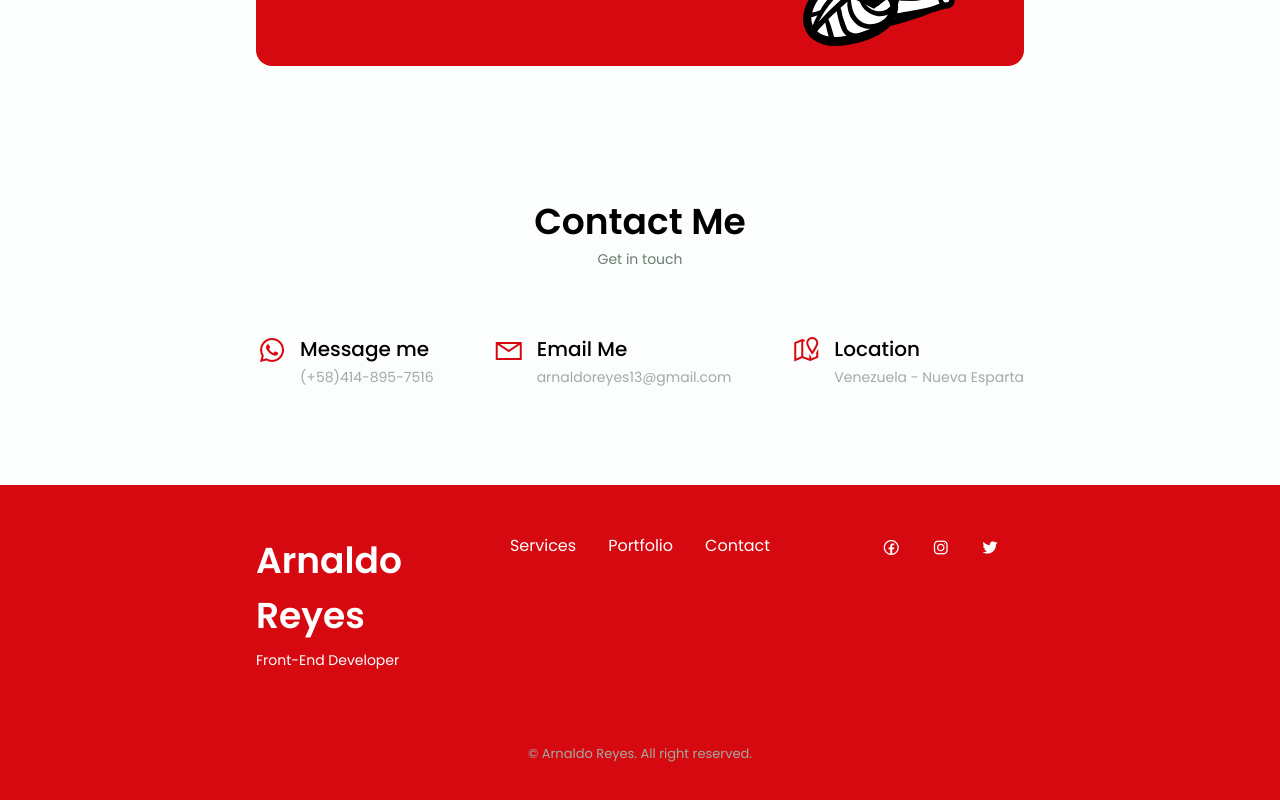
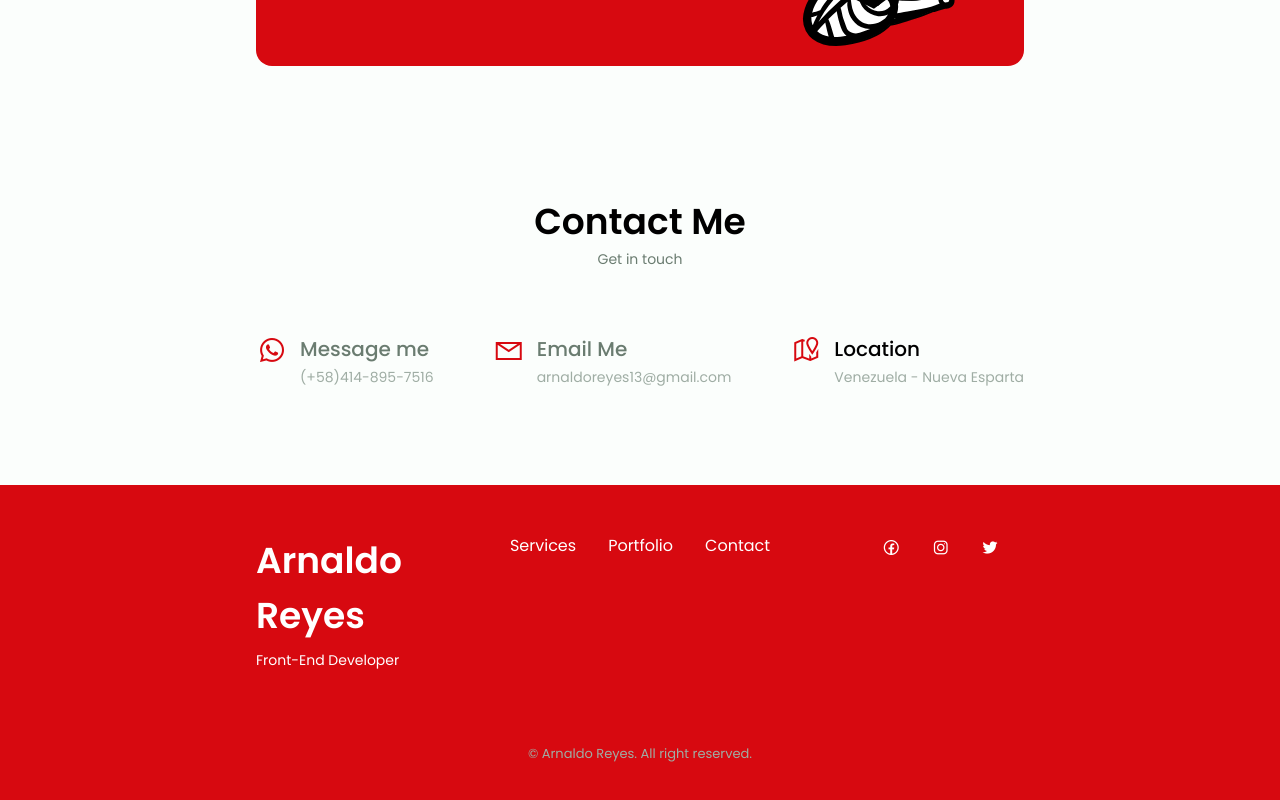
Before and after one commit to arnaldoreyes/arnaldoreyes.github.io, a plain HTML site: page index.html in a window 1280 px wide. Shown: the part 4047-4847 px from the top of the page. Drawn offline with nearby package versions, Linux system fonts and the light colour scheme.

Commit message:
fix dark mode

```diff
--- a/css/style.css
+++ b/css/style.css
@@ -1048,7 +1048,7 @@ body.dark-theme .gallery-item h3 {
 }
 
 .contact_title a{
-    color: #000;
+    color: var(--text-color);
 }
 
 .contact_title a:hover{
```
